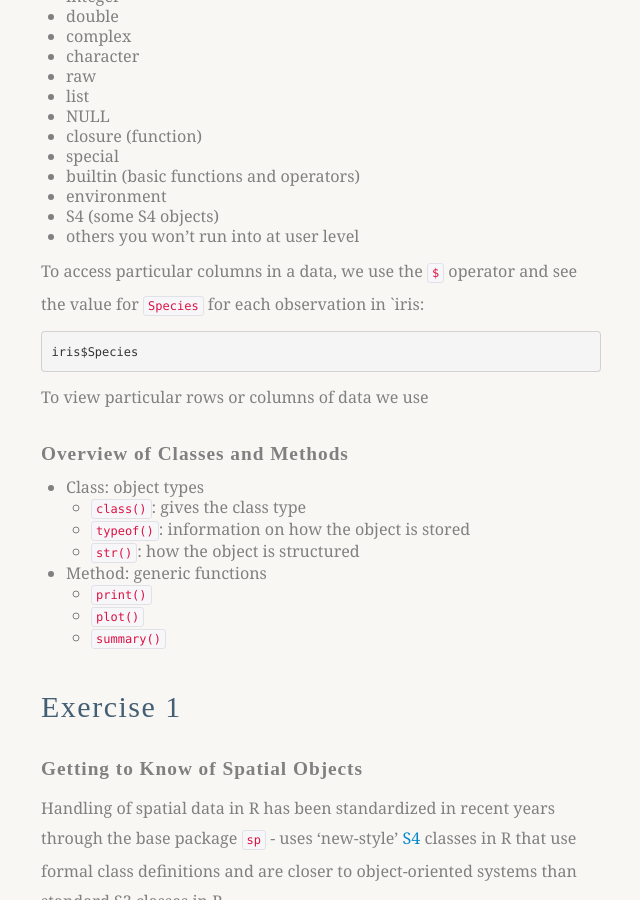
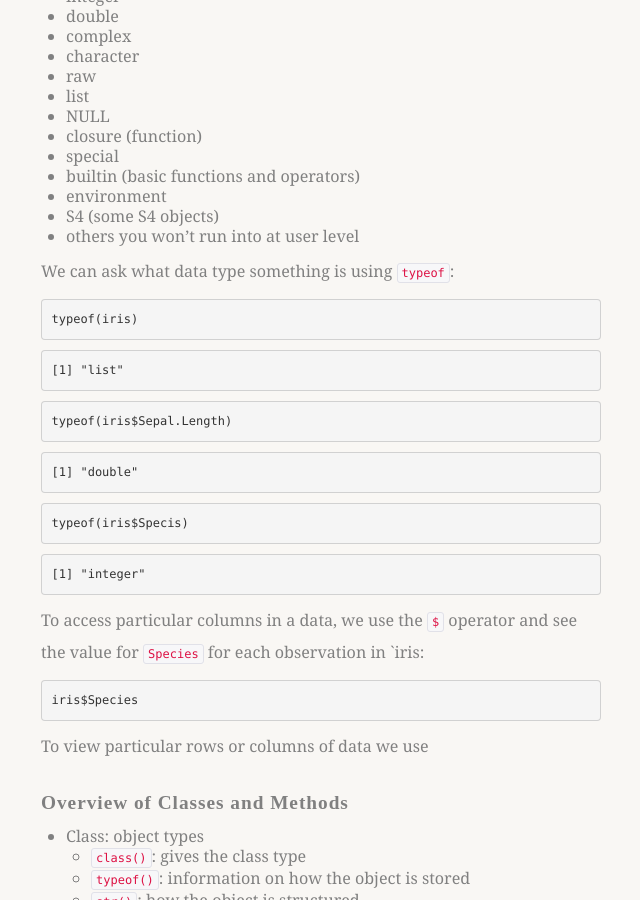
Before and after one commit to mhweber/AWRA_GIS_R_Workshop, a Jekyll site: the page built from _posts/2018-04-22-04-Spatial-Data-In-R-sp.md, in a window 1280 px wide and 900 px high, scrolled down 3945 px. Shown: the whole window, without its empty margins (389-1029 px from the left). Built offline with Jekyll 4.4.1, drawn with Linux system fonts in a browser that asks for light colours; nearby versions of some CDN libraries; some web fonts are replaced; library files that are not in the unit come from our copies.

Commit message:
adding more to data structures

````diff
--- a/_posts/2018-04-22-04-Spatial-Data-In-R-sp.md
+++ b/_posts/2018-04-22-04-Spatial-Data-In-R-sp.md
@@ -144,6 +144,26 @@ First off, R has several main data types:
 * S4 (some S4 objects)
 * others you won't run into at user level
 
+We can ask what data type something is using `typeof`:
+
+```r
+typeof(iris)
+```
+```r
+[1] "list"
+```
+```r
+typeof(iris$Sepal.Length)
+```
+```r
+[1] "double"
+```
+```r
+typeof(iris$Specis)
+```
+```r
+[1] "integer"
+```
 
 To access particular columns in a data, we use the `$` operator and see the value for `Species` for each observation in `iris:
 ```r
````
